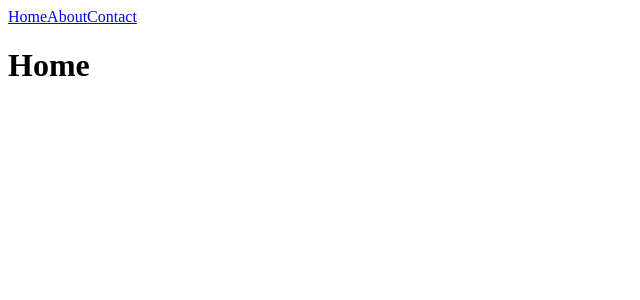
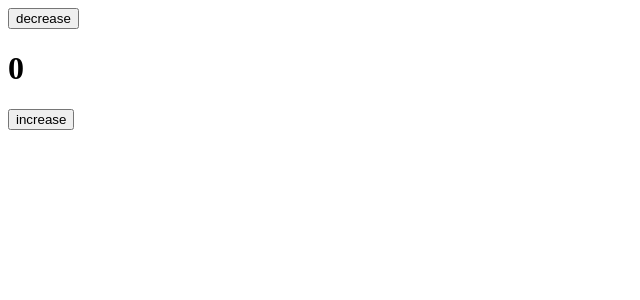
Before and after one commit to oladips772/react-app, a React (Create React App) app: page / in a window 1280 px wide. Shown: the top 300 px of the page, without its empty margins (0-640 px from the left). Built offline with nearby package versions, Linux system fonts and the light colour scheme.

Commit message:
currently useState hook

```diff
--- a/src/App.css
+++ b/src/App.css
@@ -1 +1,8 @@
 /** @format */
+.not_found {
+  display: flex;
+  flex-direction: column;
+  align-items: center;
+  justify-content: center;
+  height: 100vh;
+}
--- a/src/App.js
+++ b/src/App.js
@@ -5,6 +5,7 @@ import { BrowserRouter, Routes, Route } from "react-router-dom";
 import Home from "./pages/Home";
 import About from "./pages/About";
 import Contact from "./pages/Contact";
+import NotFound from "./pages/NotFound";
 
 function App() {
   return (
@@ -14,6 +15,7 @@ function App() {
           <Route path="/" element={<Home />} />
           <Route path="/about" element={<About />} />
           <Route path="/contact" element={<Contact />} />
+          <Route path="*" element={<NotFound />} />
         </Routes>
       </BrowserRouter>
     </div>
--- a/src/pages/Home.js
+++ b/src/pages/Home.js
@@ -1,13 +1,25 @@
-import React from 'react'
-import Header from '../components/Header';
+/** @format */
+import React, { useEffect, useLayoutEffect, useState } from "react";
+import Header from "../components/Header";
 
 function Home() {
+  const [number, setNumber] = useState(0);
+
+  const increase = () => {
+    setNumber((number) => (number = number + 1));
+  };
+
+  const decrease = () => {
+    setNumber((number) => (number = number - 1));
+  };
+
   return (
     <div>
-      <Header />
-      <h1>Home</h1>
+      <button onClick={decrease}>decrease</button>
+      <h1>{number}</h1>
+      <button onClick={increase}>increase</button>
     </div>
-  )
+  );
 }
 
 export default Home;
--- /dev/null
+++ b/src/pages/NotFound.js
@@ -0,0 +1,14 @@
+/** @format */
+import React from "react";
+import { Link } from "react-router-dom";
+
+function NotFound() {
+  return (
+    <div className="not_found">
+      <h1>Seems your are lost..</h1>
+      <Link to={"/"}>Go Back Home</Link>
+    </div>
+  );
+}
+
+export default NotFound;
```
Also changed, not shown: 1 other file (tests, documents, lock files or other folders).
